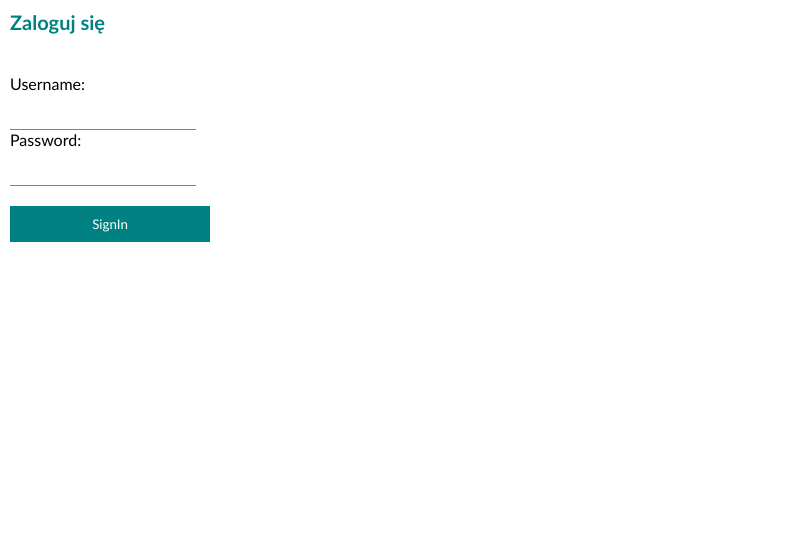
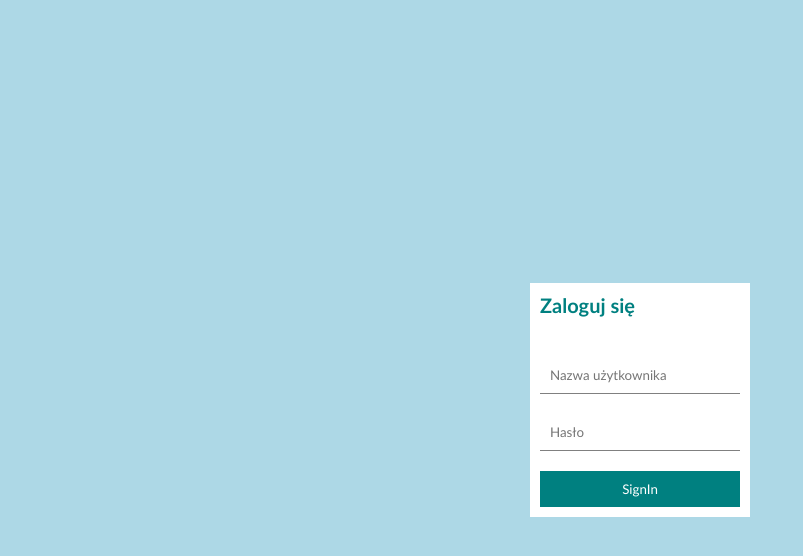
Before and after one commit to Hunciak/myTrainingAppFront, a React (Create React App) app: page /signin in a window 1280 px wide. Shown: the top 556 px of the page, without its empty margins (0-803 px from the left). Built offline with nearby package versions, Linux system fonts and the light colour scheme.

Commit message:
[FE] Added css for SignIn.tsx

```diff
--- a/src/App.tsx
+++ b/src/App.tsx
@@ -9,7 +9,6 @@ export const App = () => {
         <Routes>
             <Route path='/signup' element={<SignUp/>}/>
             <Route path='/signin' element={<SignIn/>}/>
-
         </Routes>
 
     );
--- a/src/compenents/SignIn/SignIn.css
+++ b/src/compenents/SignIn/SignIn.css
@@ -1,4 +1,4 @@
-.sign-in {
+.login {
     display: flex;
     flex-direction: column;
     align-items: center;
--- a/src/compenents/SignIn/SignIn.tsx
+++ b/src/compenents/SignIn/SignIn.tsx
@@ -1,6 +1,7 @@
 import React, {SyntheticEvent, useState} from "react";
 import {IUserLogIn} from "types";
 import {Btn} from "../common/Btn";
+import './SignIn.css';
 
 
 export const SignIn = () => {
@@ -15,17 +16,16 @@ export const SignIn = () => {
 
     const signIn = async (e: SyntheticEvent) => {
         e.preventDefault();
-
         setLoading(true);
-
         try {
             console.log('doszedlem do signIn form', form)
             const res = await fetch(`http://localhost:3001/signin`, {
                 method: 'POST',
+                body: JSON.stringify(form),
                 headers: {
                     'Content-Type': 'application/json'
                 },
-                body: JSON.stringify(form)
+
             })
             const getId = await res.json();
             setId(getId.signIn);
@@ -60,38 +60,24 @@ export const SignIn = () => {
     }
 
     return (
-        <div>
+        <div className='login'>
             <form className='sign-in' onSubmit={signIn}>
                 <h1>Zaloguj się</h1>
-                <p>
-                    <label>
-                        Username: <br/>
-                        <input
-                            type="text"
+                <input type="text"
+                       placeholder='Nazwa użytkownika'
                        name="name"
                        required
-                            maxLength={30}
                        value={form.name}
                        onChange={e => updateForm('name', e.target.value)}/>
-                    </label>
-
-                    <label>
-                        Password: <br/>
-                        <input
-                            type="text"
+                <input type="password"
+                       placeholder='Hasło'
                        name="password"
                        required
-                            maxLength={30}
                        value={form.password}
                        onChange={e => updateForm('password', e.target.value)}
                 />
-                    </label>
-
-                </p>
                 <Btn text={'SignIn'}/>
-
             </form>
-
         </div>
     )
 }
--- a/src/compenents/SignUp/SignUp.tsx
+++ b/src/compenents/SignUp/SignUp.tsx
@@ -69,28 +69,34 @@ export const SignUp = () => {
                 <input type="text"
                        placeholder='Nazwa użytkownika'
                        value={form.name}
+                       maxLength={30}
+                       required
                        onChange={e => updateForm('name', e.target.value)}/>
                 <input type="email"
                        placeholder='email'
                        value={form.email}
+                       required
                        onChange={e => updateForm('email', e.target.value)}
                 />
                 <input type="password"
                        placeholder='Hasło'
                        value={form.password}
                        maxLength={30}
+                       required
                        onChange={e => updateForm('password', e.target.value)}
                 />
                 <input type="password"
                        placeholder='Powtórz hasło'
                        value={checkPassword.validPassword}
                        maxLength={30}
+                       required
                        onChange={e => updateForm('validPassword', e.target.value)}
                 />
                 <input type="number"
                        placeholder='Aktualna waga'
                        value={form.weight}
                        maxLength={3}
+                       required
                        onChange={e => updateForm('weight', e.target.value)}
                        // Usunąć możliwość napisania 0 na początku
 
@@ -99,6 +105,7 @@ export const SignUp = () => {
                        placeholder='Wzrost'
                        value={form.height}
                        maxLength={3}
+                       required
                        onChange={e => updateForm('height', e.target.value)}
                     // Usunąć możliwość napisania 0 na początku
 
```
Lines whose indentation alone changed are shown as unchanged.
